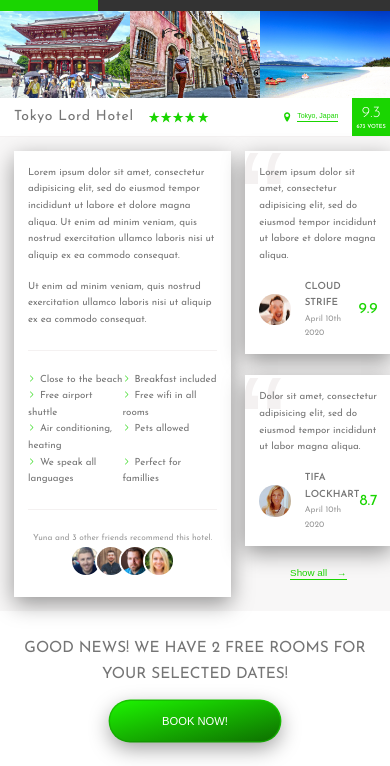
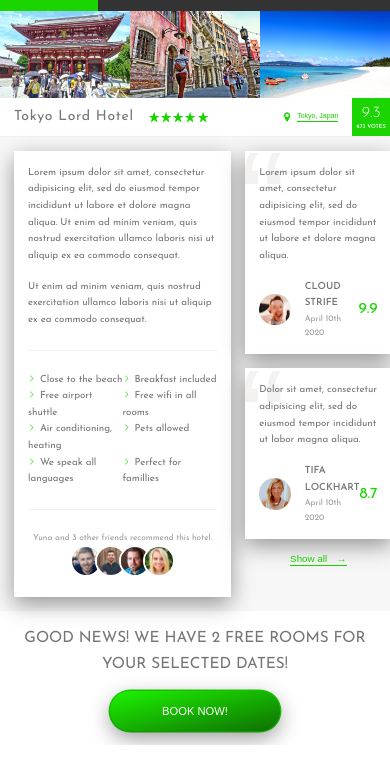
Before and after one commit to jakubfolta/Webpage-Yatsu, a website: page index.html in a window 390 px wide. Shown: the part 99-865 px from the top of the page. After the commit the page ends 844 px from the top, so only its background shows below. Drawn offline with Linux system fonts and the light colour scheme.

Commit message:
Add media queries - decrease paddings

```diff
--- a/src/sass/components/_review.scss
+++ b/src/sass/components/_review.scss
@@ -7,7 +7,8 @@
   overflow: hidden;
 
   @include respond(tab-port) {
-  padding: 2rem;
+    padding: 2rem;
+    margin-bottom: 2rem;
   }
 
   &::before {
--- a/src/sass/pages/_home.scss
+++ b/src/sass/pages/_home.scss
@@ -99,9 +99,10 @@
 .cta {
   padding: 3.5rem 0;
   text-align: center;
-  // display: flex;
-  // flex-direction: column;
-  // align-items: center;
+
+  @include respond(tab-port) {
+    padding: 2rem 0;
+  }
 
   &__heading {
     font-size: var(--big-font-size);
```
Also changed, not shown: src/css/main.css.
